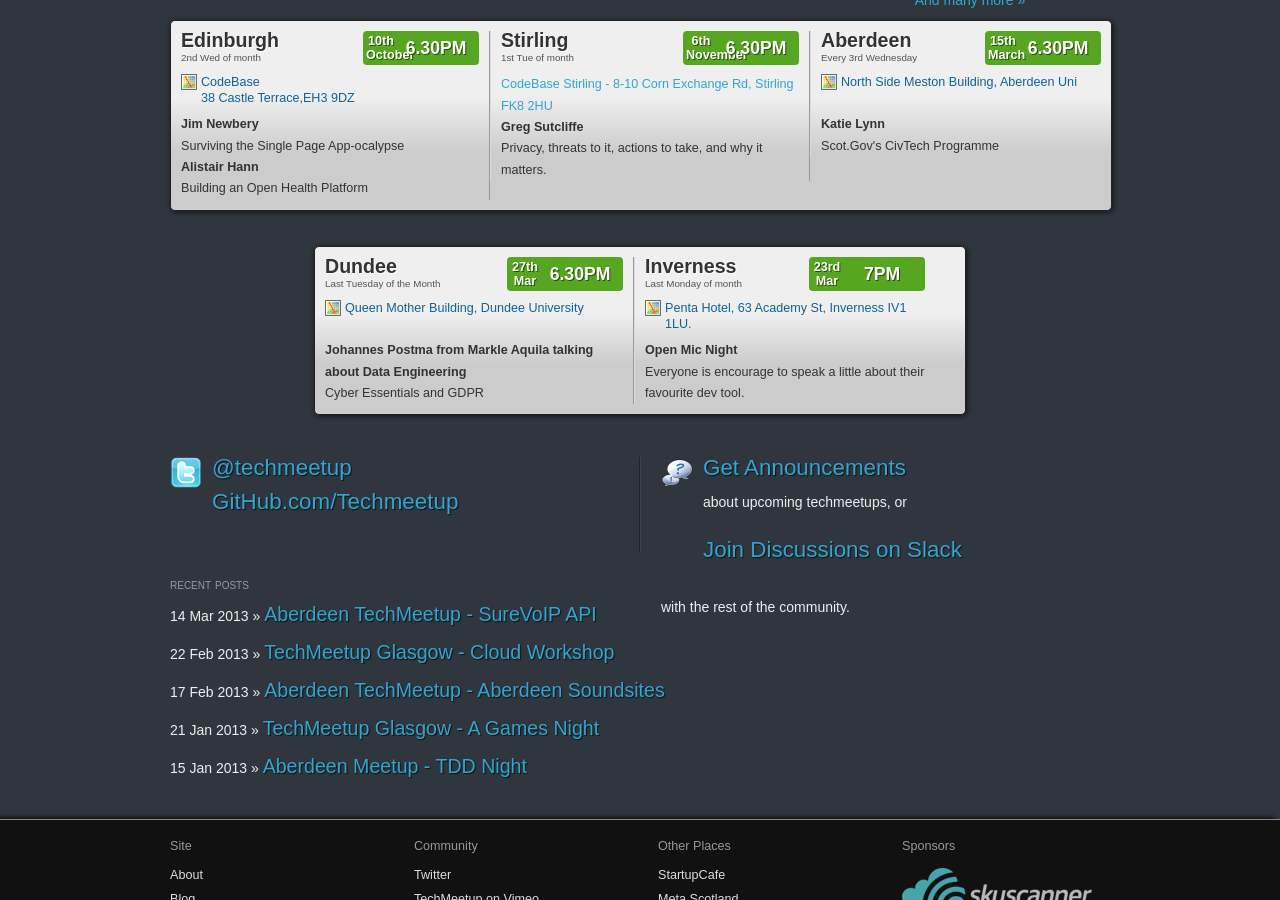
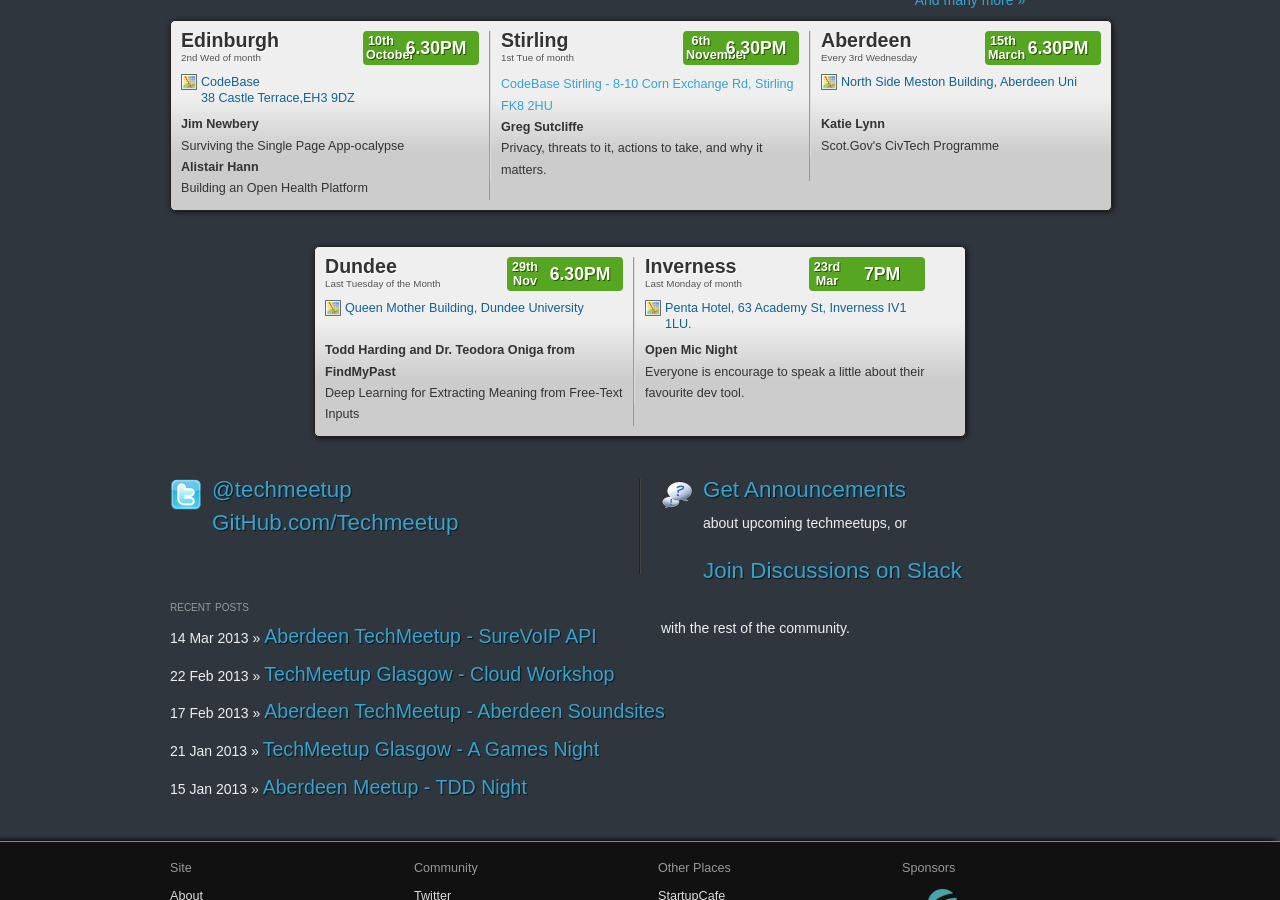
Before and after one commit to techmeetup/techmeetup.co.uk, a Jekyll site: the page built from index.html, in a window 1280 px wide and 900 px high, scrolled down 379 px. Built offline with Jekyll 4.4.1, drawn with Linux system fonts in a browser that asks for light colours.

Commit message:
Update index.json

```diff
--- a/_data/index.json
+++ b/_data/index.json
@@ -46,12 +46,12 @@
   "dundee": {
     "speakers": [
       {
-        "name": "Johannes Postma from Markle Aquila talking about Data Engineering",
-        "talk": "Cyber Essentials and GDPR"
+        "name": "Todd Harding and Dr. Teodora Oniga from FindMyPast",
+        "talk": "Deep Learning for Extracting Meaning from Free-Text Inputs"
       }
     ],
-    "day": "27th",
-    "month": "Mar"
+    "day": "29th",
+    "month": "Nov"
   },
   "inverness": {
     "speakers": [
```
